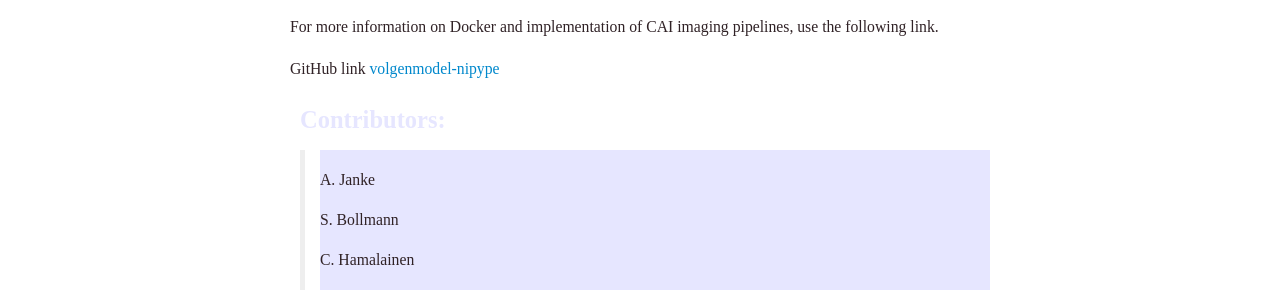
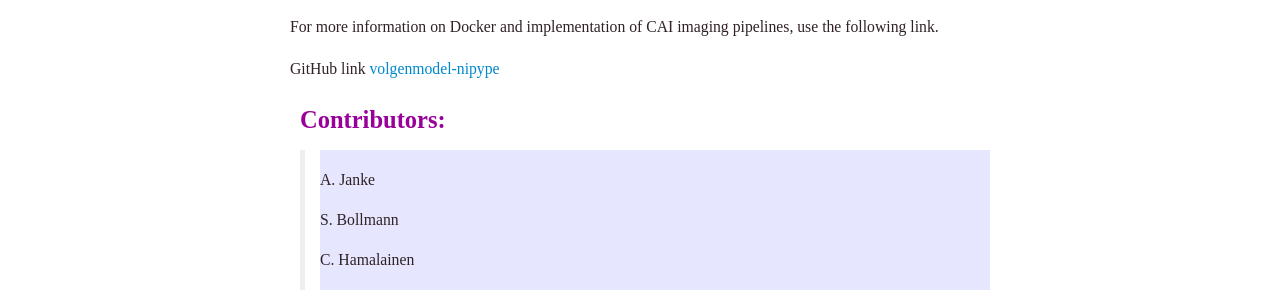
Before and after one commit to CAIsr/CAIsr.github.io, a Jekyll site: the page built from pages/volgenmodel_nipype.md, in a window 1280 px wide. Shown: the part 1352-1652 px from the top of the page. Built offline with Jekyll 4.4.1, drawn with Linux system fonts in a browser that asks for light colours.

Commit message:
Update volgenmodel_nipype.md

```diff
--- a/pages/volgenmodel_nipype.md
+++ b/pages/volgenmodel_nipype.md
@@ -84,7 +84,7 @@ GitHub link [volgenmodel-nipype](https://github.com/CAIsr/volgenmodel-nipype)
 
 <dl>
 
-<dd> <h3 style="color:#e6e6ff;"> Contributors: </h3> </dd>
+<dd> <h3 style="color:#990099;"> Contributors: </h3> </dd>
 
 <dd> <blockquote> <div style="background-color:#e6e6ff; font-style:normal; font-family:Times New Roman;"> <br>
 
```
